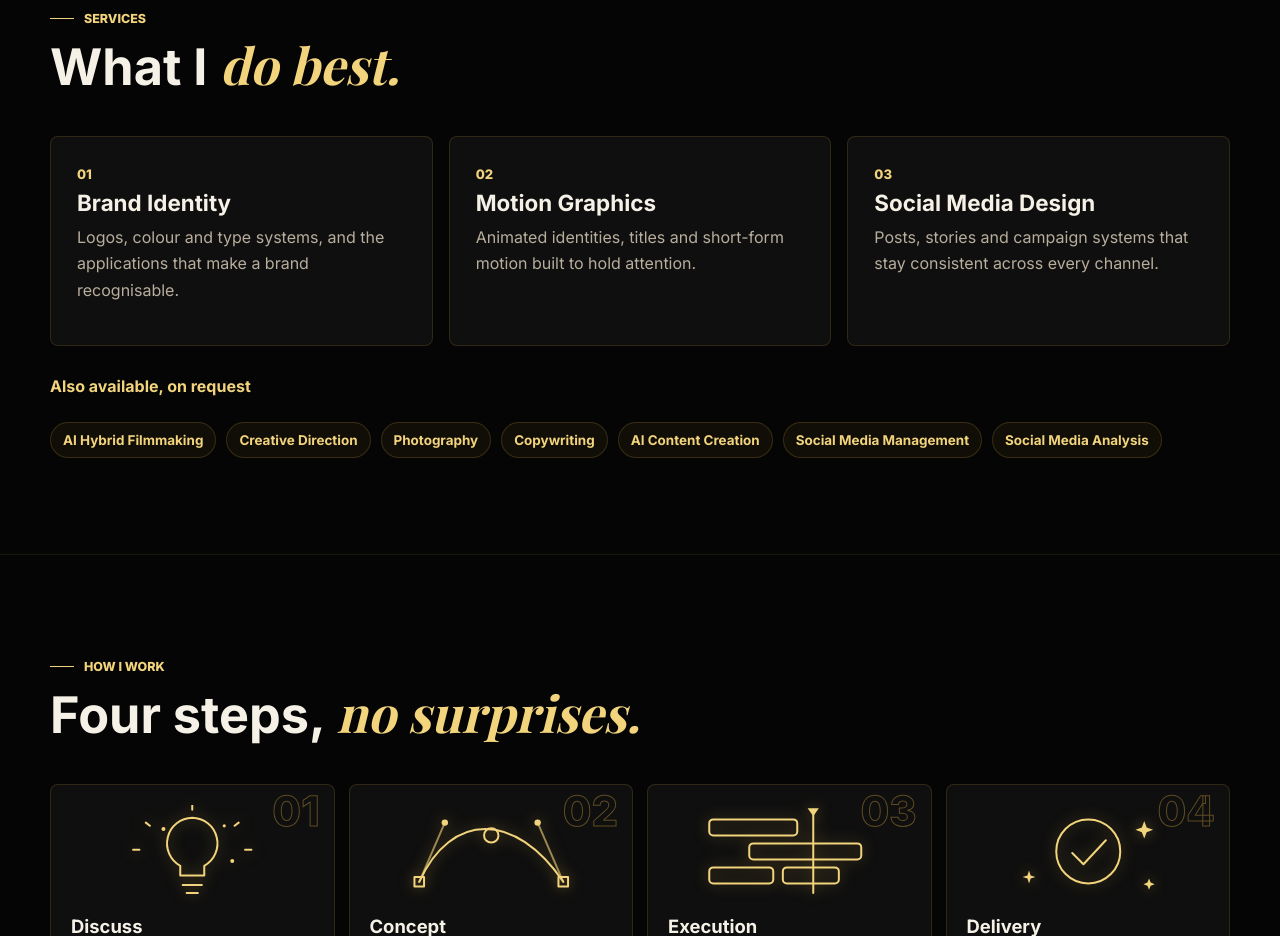
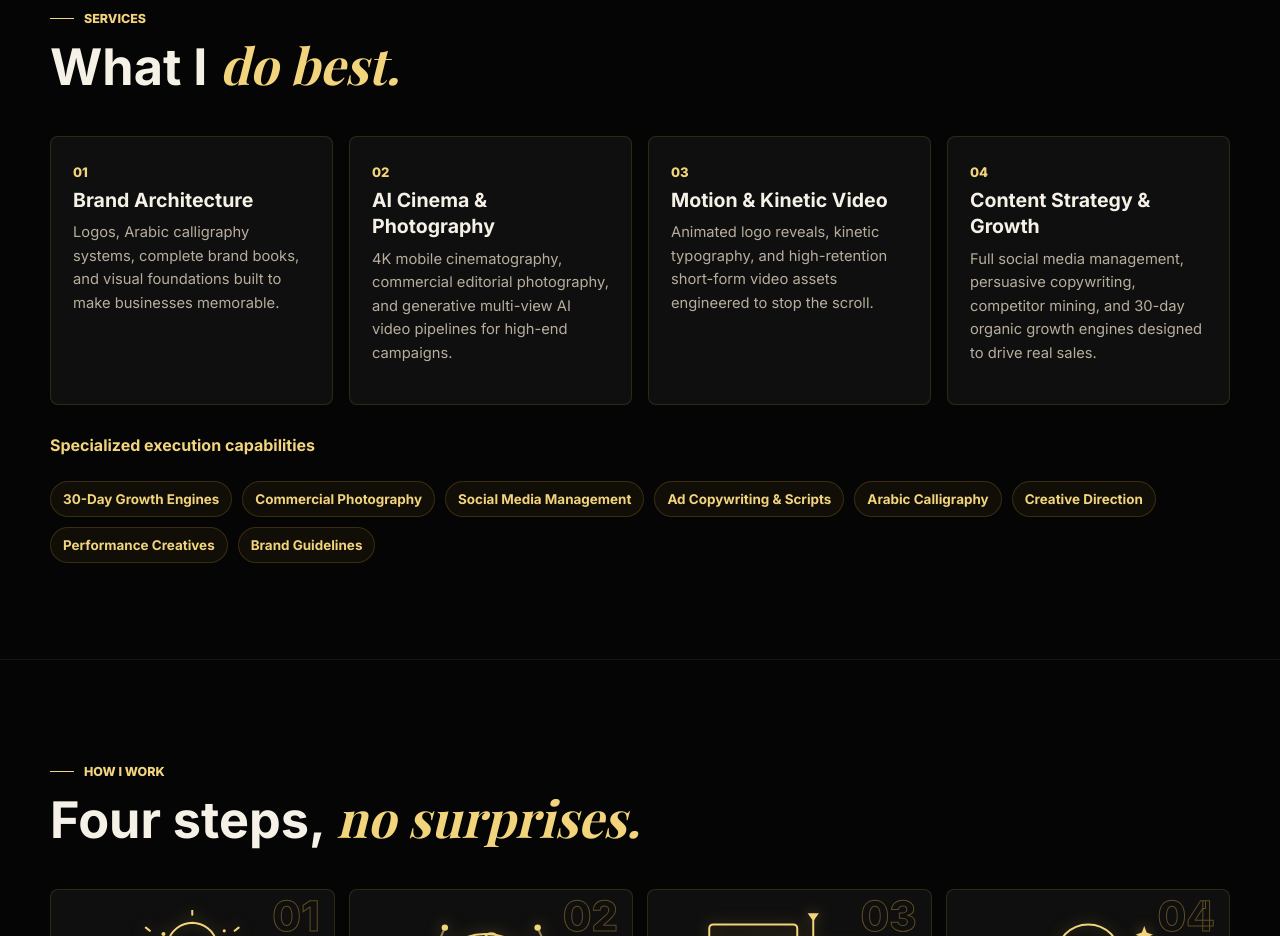
Before and after one commit to Khalil-M-Khalil/khalil-m-khalil.github.io, a plain HTML site: page design.html in a window 1280 px wide. Shown: the part 10866-11802 px from the top of the page. Drawn offline with nearby package versions, Linux system fonts and the light colour scheme; a web font is replaced by a local one.

Commit message:
Expand creative services to 4 comprehensive pillars including AI cinema, photography, and growth engines

```diff
--- a/css/style.css
+++ b/css/style.css
@@ -863,9 +863,9 @@ footer {
 .case-media.trio{grid-template-columns:1fr 1fr}.case-media.trio img:first-child{grid-column:1/-1}
 .case-body h3{font-size:1.7rem;margin:6px 0 10px}.case-body p{color:var(--muted);line-height:1.7}
 .case-meta{list-style:none;margin:16px 0 0;padding:0;display:grid;gap:8px}.case-meta li{color:var(--text);font-size:.92rem;padding-left:18px;position:relative}.case-meta li::before{content:"";position:absolute;left:0;top:.62em;width:8px;height:1px;background:var(--gold)}
-.svc-main{display:grid;grid-template-columns:repeat(3,minmax(0,1fr));gap:16px}
-.svc-card{padding:26px;border:1px solid rgba(214,168,63,.17);border-radius:var(--radius);background:rgba(255,255,255,.045);transition:transform .28s ease,border-color .28s ease}
-.svc-card:hover{border-color:rgba(242,212,125,.42);transform:translateY(-4px)}.svc-card h3{font-size:1.4rem;margin:6px 0 8px}.svc-card p{color:var(--muted);line-height:1.65}
+.svc-main{display:grid;grid-template-columns:repeat(4,minmax(0,1fr));gap:16px}
+.svc-card{padding:24px 22px;border:1px solid rgba(214,168,63,.17);border-radius:var(--radius);background:rgba(255,255,255,.045);transition:transform .28s ease,border-color .28s ease}
+.svc-card:hover{border-color:rgba(242,212,125,.42);transform:translateY(-4px)}.svc-card h3{font-size:1.22rem;margin:6px 0 8px;line-height:1.35}.svc-card p{color:var(--muted);line-height:1.6;font-size:.92rem}
 .svc-extra{margin-top:30px}.svc-extra h3{font-size:1rem;color:var(--gold-2);margin:0 0 4px}
 .process-grid.p4{grid-template-columns:repeat(4,minmax(0,1fr))}
 .stat-grid{display:grid;grid-template-columns:repeat(4,minmax(0,1fr));gap:16px}
@@ -890,9 +890,9 @@ footer {
 .certificates-archive{display:flex;justify-content:space-between;align-items:center;gap:20px;margin-top:18px;padding:20px 22px;border:1px solid rgba(214,168,63,.17);border-radius:var(--radius);background:rgba(255,255,255,.035)}
 .certificates-archive p{color:var(--muted);line-height:1.6;margin:0}
 .tech-intro{padding-bottom:0}.tech-intro .section-head{margin-bottom:22px}
-@media(max-width:1100px){.process-grid.p4{grid-template-columns:repeat(2,minmax(0,1fr))}.stat-grid{grid-template-columns:repeat(2,minmax(0,1fr))}}
-@media(max-width:980px){.case,.case:nth-child(even){grid-template-columns:1fr}.case:nth-child(even) .case-media{order:0}.svc-main{grid-template-columns:1fr}}
-@media(max-width:660px){.process-grid.p4,.stat-grid,.certificate-grid{grid-template-columns:1fr}.case-media.duo{grid-template-columns:1fr 1fr}.certificates-archive{align-items:flex-start;flex-direction:column}.certificate-card-featured{grid-template-columns:1fr}.certificate-card-featured .certificate-preview{border-right:none;border-bottom:1px solid rgba(214,168,63,.15);padding:14px}.certificate-card-featured .certificate-body{padding:20px}}
+@media(max-width:1100px){.process-grid.p4{grid-template-columns:repeat(2,minmax(0,1fr))}.stat-grid{grid-template-columns:repeat(2,minmax(0,1fr))}.svc-main{grid-template-columns:repeat(2,minmax(0,1fr))}}
+@media(max-width:980px){.case,.case:nth-child(even){grid-template-columns:1fr}.case:nth-child(even) .case-media{order:0}}
+@media(max-width:660px){.process-grid.p4,.stat-grid,.certificate-grid,.svc-main{grid-template-columns:1fr}.case-media.duo{grid-template-columns:1fr 1fr}.certificates-archive{align-items:flex-start;flex-direction:column}.certificate-card-featured{grid-template-columns:1fr}.certificate-card-featured .certificate-preview{border-right:none;border-bottom:1px solid rgba(214,168,63,.15);padding:14px}.certificate-card-featured .certificate-body{padding:20px}}
 /* ===== V4 ===== */
 .quiet{display:inline-block;margin-top:18px;color:var(--muted);font-size:.92rem;border-bottom:1px solid rgba(214,168,63,.35);padding-bottom:2px}.quiet:hover{color:var(--gold-2)}
 .paths{display:grid;grid-template-columns:1fr 1fr;gap:16px}
--- a/design.html
+++ b/design.html
@@ -1135,9 +1135,42 @@
 
     <div class="section-head"><span class="eyebrow reveal">Services</span><h2 class="reveal">What I <span class="serif">do best.</span></h2></div>
 
-    <div class="svc-main"><article class="svc-card reveal" data-tilt><span class="card-number">01</span><h3>Brand Identity</h3><p>Logos, colour and type systems, and the applications that make a brand recognisable.</p></article><article class="svc-card reveal" data-tilt><span class="card-number">02</span><h3>Motion Graphics</h3><p>Animated identities, titles and short-form motion built to hold attention.</p></article><article class="svc-card reveal" data-tilt><span class="card-number">03</span><h3>Social Media Design</h3><p>Posts, stories and campaign systems that stay consistent across every channel.</p></article></div>
+    <div class="svc-main">
+      <article class="svc-card reveal" data-tilt>
+        <span class="card-number">01</span>
+        <h3>Brand Architecture</h3>
+        <p>Logos, Arabic calligraphy systems, complete brand books, and visual foundations built to make businesses memorable.</p>
+      </article>
+      <article class="svc-card reveal" data-tilt>
+        <span class="card-number">02</span>
+        <h3>AI Cinema &amp; Photography</h3>
+        <p>4K mobile cinematography, commercial editorial photography, and generative multi-view AI video pipelines for high-end campaigns.</p>
+      </article>
+      <article class="svc-card reveal" data-tilt>
+        <span class="card-number">03</span>
+        <h3>Motion &amp; Kinetic Video</h3>
+        <p>Animated logo reveals, kinetic typography, and high-retention short-form video assets engineered to stop the scroll.</p>
+      </article>
+      <article class="svc-card reveal" data-tilt>
+        <span class="card-number">04</span>
+        <h3>Content Strategy &amp; Growth</h3>
+        <p>Full social media management, persuasive copywriting, competitor mining, and 30-day organic growth engines designed to drive real sales.</p>
+      </article>
+    </div>
 
-    <div class="svc-extra reveal"><h3>Also available, on request</h3><div class="tag-wall"><span class="tag">AI Hybrid Filmmaking</span><span class="tag">Creative Direction</span><span class="tag">Photography</span><span class="tag">Copywriting</span><span class="tag">AI Content Creation</span><span class="tag">Social Media Management</span><span class="tag">Social Media Analysis</span></div></div>
+    <div class="svc-extra reveal">
+      <h3>Specialized execution capabilities</h3>
+      <div class="tag-wall">
+        <span class="tag">30-Day Growth Engines</span>
+        <span class="tag">Commercial Photography</span>
+        <span class="tag">Social Media Management</span>
+        <span class="tag">Ad Copywriting &amp; Scripts</span>
+        <span class="tag">Arabic Calligraphy</span>
+        <span class="tag">Creative Direction</span>
+        <span class="tag">Performance Creatives</span>
+        <span class="tag">Brand Guidelines</span>
+      </div>
+    </div>
 
   </div></section>
 
```
